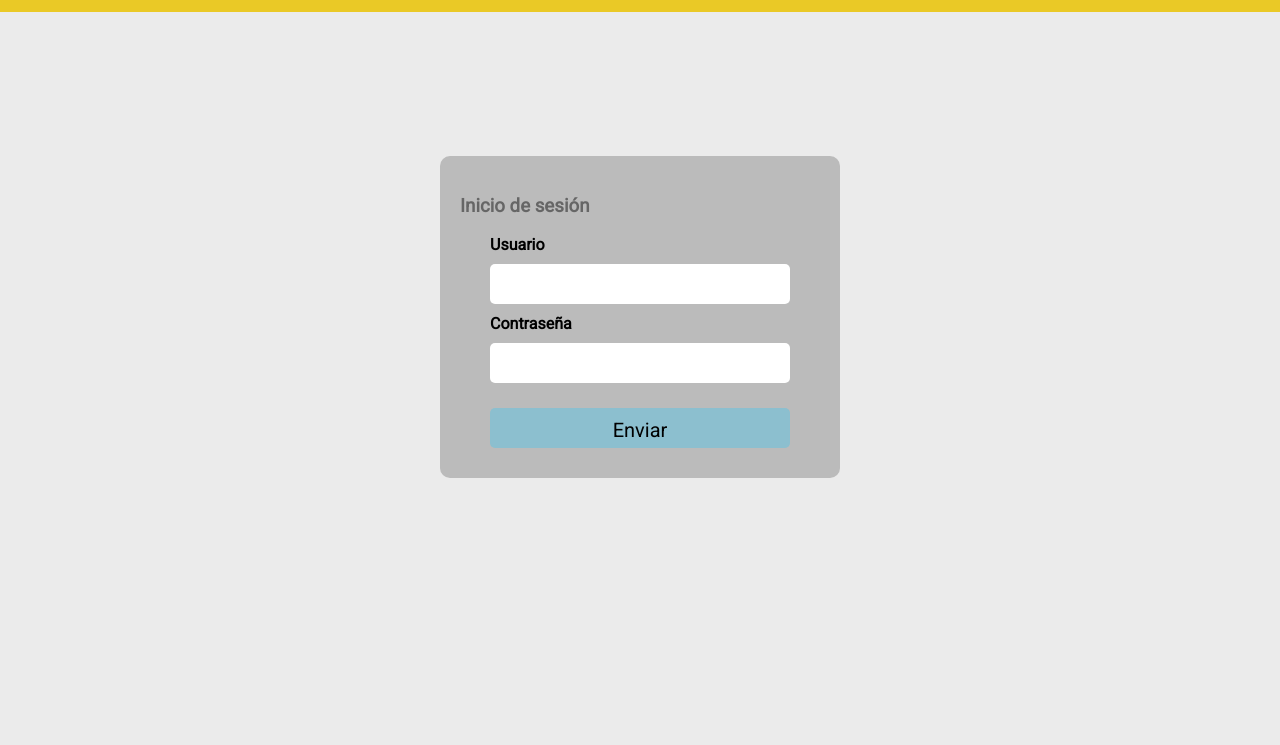
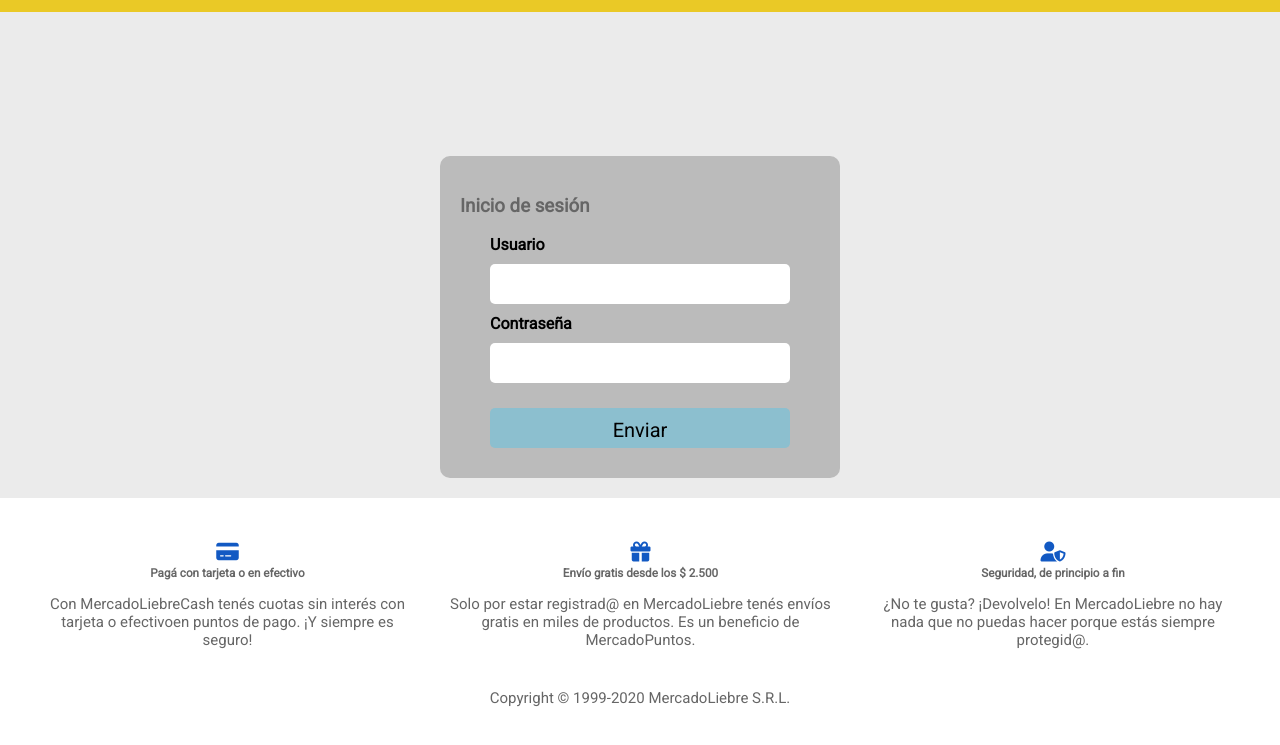
Before and after one commit to Mareli95/MercadoLiebreMarianaRubioIzaguirre, a website: page views/login.html in a window 1280 px wide. Shown: the part 125-870 px from the top of the page. Before the commit the page ends 800 px from the top, so only its background shows below. Drawn offline with Linux system fonts and the light colour scheme; files whose address does not match are found by name.

Commit message:
Agregando el footer

```diff
--- a/views/login.html
+++ b/views/login.html
@@ -86,7 +86,7 @@
 				</div>
 			</div>
 		</main>
-		<!-- <footer>
+		<footer>
 			<section>
 				<article>
 					<i class="fas fa-credit-card"></i>
@@ -114,6 +114,6 @@
 				</article>
 			</section>
 			<p>Copyright © 1999-2020 MercadoLiebre S.R.L.</p>
-		</footer> -->
+		</footer>
 	</body>
 </html>
```
Also changed, not shown: views/register.html (+2 -2 lines).
